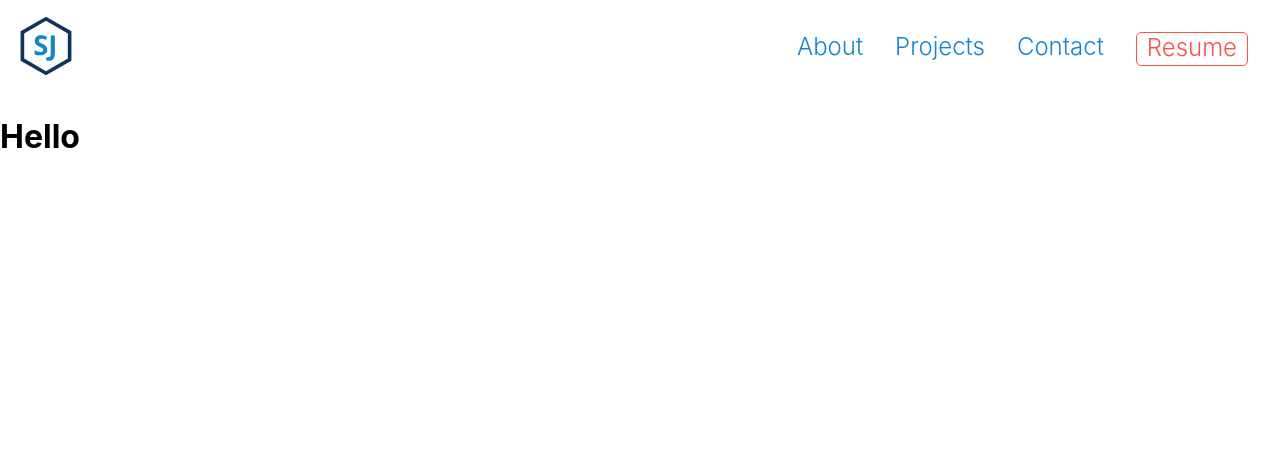
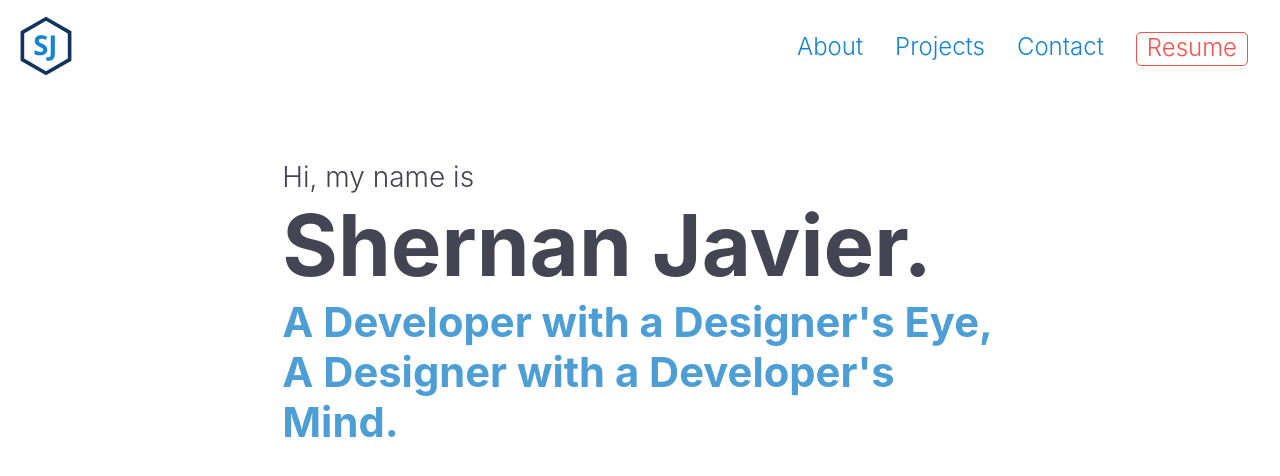
Before and after one commit to ShernanJ/Shernan-Javier, a React (Create React App) app: page / in a window 1280 px wide. Shown: the top 476 px of the page. Built offline with nearby package versions, Linux system fonts and the light colour scheme.

Commit message:
Split Header code to different Components  for organization

```diff
--- /dev/null
+++ b/src/Components/LandingPage/Header/Header.js
@@ -0,0 +1,14 @@
+import React from 'react'
+import {Wrapper, MainText, SecondText, Text } from './HeaderStyles';
+
+const Header = (prop) => {
+  return(
+    <Wrapper>
+      <Text>Hi, my name is</Text><br/>
+      <MainText>Shernan Javier.</MainText><br/>
+      <SecondText>A Developer with a Designer's Eye, </SecondText>
+      <SecondText>A Designer with a Developer's Mind.</SecondText>
+    </Wrapper>
+  )
+}
+export default Header;
--- /dev/null
+++ b/src/Components/LandingPage/Header/HeaderStyles.js
@@ -0,0 +1,21 @@
+import styled from 'styled-components';
+
+export const Wrapper = styled.header`
+  margin: 5% auto 0 auto;
+  width: 55.9%;
+`;
+
+export const Text = styled.span`
+  font-size: 28px;
+  font-weight:300;
+  color: #444452;
+`;
+
+export const MainText = styled(Text)`
+  font-size: 85px;
+  font-weight: bold;
+`;
+export const SecondText = styled(MainText)`
+  font-size: 3.26vw;
+  color: #4C9ED4;
+`;
--- a/src/Components/LandingPage/LandingPage.js
+++ b/src/Components/LandingPage/LandingPage.js
@@ -1,17 +1,18 @@
-import React from 'react'
-import styled from 'styled-components';
+import React from "react";
+import styled from "styled-components";
+
+import Header from './Header/Header';
 
 const Wrapper = styled.div`
-
 `;
 
+
 const LandingPage = (props) => {
-
-  return(
+  return (
     <Wrapper>
-      <h1>Hello</h1>
+      <Header />
     </Wrapper>
-  )
-}
+  );
+};
 
 export default LandingPage;
```
